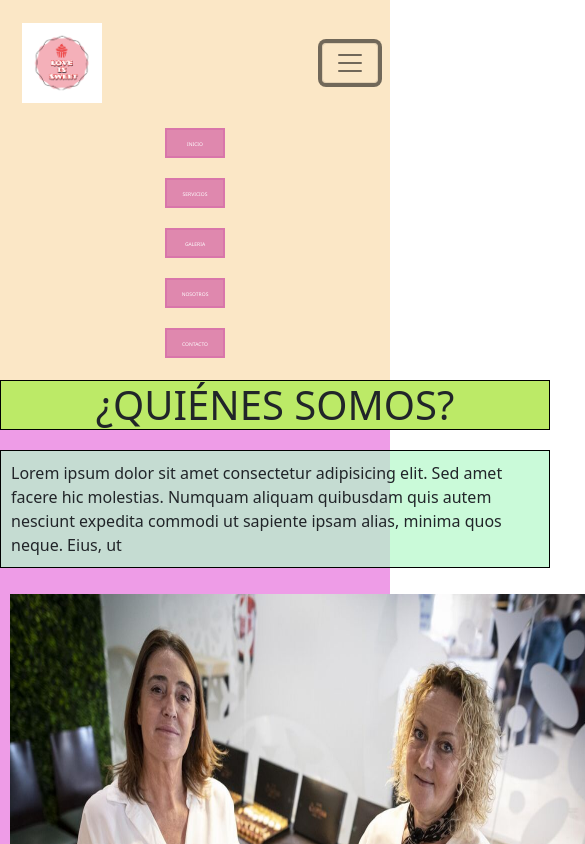
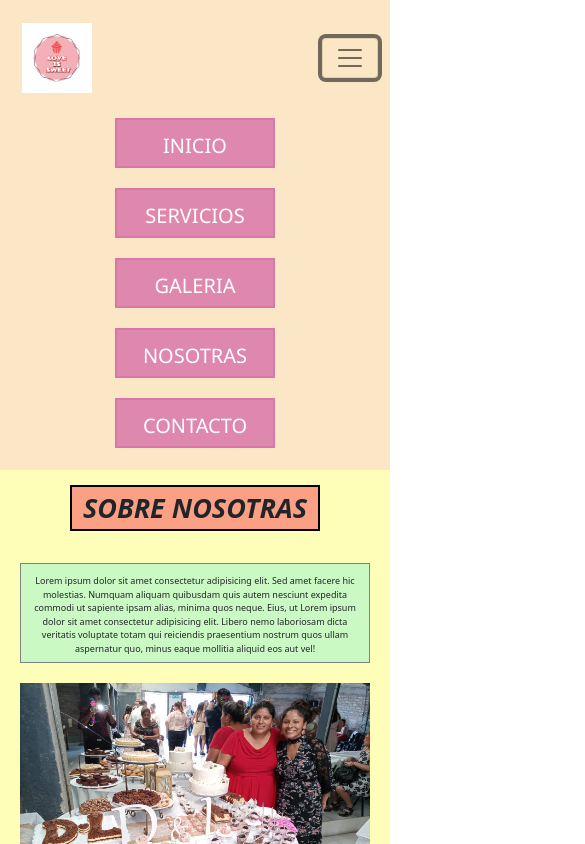
Before and after one commit to NanoJaldin/proyecto-coder, a plain HTML site: page pages/sobreNosotros.html in a window 390 px wide. Both pictures are taken after a click on the button "Toggle navigation". Shown: the top 844 px of the page, 585 px wide, since content can reach past the window. Drawn offline with nearby package versions, Linux system fonts and the light colour scheme.

Commit message:
responsive de Nosotras

```diff
--- a/css/style.css
+++ b/css/style.css
@@ -5,7 +5,6 @@
   padding: 0;
   box-sizing: border-box;
 }
-
 /* --------------------------HEADER------------------- */
 header {
   background-color: #fbe7c6;
@@ -532,7 +531,7 @@ footer .contenedorContacto div ul li a {
 }
 /*--------------------GALERIA-------------- */
 .fotosBoda {
-  background-color: #ecf87f;
+  background-color: #ffd1d5;
   font-family: "Lato", sans-serif;
   font-family: "Noto Sans", sans-serif;
   padding: 20px 10px;
@@ -577,24 +576,41 @@ footer .contenedorContacto div ul li a {
 }
 /*--------------SOBRE NOSOTROS------------ */
 .quienesSomos {
-  background-color: rgb(238, 156, 231);
+  background-color: #fffeb8;
+  display: flex;
+  justify-content: center;
+  align-items: center;
+  flex-direction: column;
+}
+.quienesSomos h1 {
+  border: 2px solid black;
+  width: 500px;
+  text-align: center;
+  margin: 15px;
+  padding: 5px;
+  background-color: rgba(250, 128, 114, 0.736);
+  font-size: 40px;
+  font-style: italic;
+  font-weight: bold;
 }
 .quienesSomos div {
-  width: 550px;
-}
-.quienesSomos div h2 {
-  border: 1px solid black;
-  background-color: #bcea67;
-  text-align: center;
-  font-size: 40px;
-  margin-bottom: 20px;
+  width: 100%;
+  margin: 50px 0px;
+  display: flex;
+  justify-content: space-around;
+  align-items: center;
 }
 .quienesSomos div p {
-  border: 1px solid black;
+  width: 580px;
+  height: 300px;
+  text-align: center;
+  border: 1px solid gray;
+  margin: 10px;
+  background-color: #b4f8c9b3;
   padding: 10px;
-  background-color: #b4f8c9b3;
-}
-.quienesSomos img {
+  font-size: 20px;
+}
+.quienesSomos div img {
   width: 600px;
   height: 500px;
   margin: 10px;
@@ -619,7 +635,7 @@ footer .contenedorContacto div ul li a {
   background-color: #ec7b7fcc;
   /* background-color: rgba(0, 0, 0, 0.4); */
   width: 60%;
-  height: 500px;
+  height: 550px;
   margin: 0 auto;
   display: grid;
   grid-template-areas:
@@ -629,7 +645,7 @@ footer .contenedorContacto div ul li a {
     "comentarios comentarios"
     "enviar enviar";
   grid-template-columns: repeat(2, 1fr);
-  grid-template-rows: 60px 50px 50px 150px 50px;
+  grid-template-rows: 70px 60px 60px 150px 60px;
   /* grid-auto-rows: 50px; */
   row-gap: 20px;
 }
@@ -639,6 +655,7 @@ footer .contenedorContacto div ul li a {
 }
 .formulario .formContenedor div input {
   border: none;
+  font-size: 20px;
   font-weight: 700;
   padding: 0px 10px;
 }
@@ -697,6 +714,7 @@ footer .contenedorContacto div ul li a {
   border: none;
   padding: 5px 10px;
   font-weight: 700;
+  font-size: 20px;
 }
 .formEnviar {
   grid-area: enviar;
@@ -708,7 +726,7 @@ footer .contenedorContacto div ul li a {
   height: 100%;
   width: 20%;
   font-weight: 700;
-  font-size: 20px;
+  font-size: 40px;
   transition: 0.7s;
 }
 .formEnviar input:hover {
@@ -792,6 +810,11 @@ textarea {
     width: 450px;
     height: 400px;
   }
+  /*-------- SOBRE NOSOTRAS -------*/
+  .quienesSomos div img {
+    width: 550px;
+    height: 450px;
+  }
 }
 @media screen and (max-width: 1100px) {
   .hero h1 {
@@ -918,6 +941,15 @@ textarea {
   .foto16 {
     grid-column: span 2;
   }
+  /*------- SOBRE NOSOTRAS --------*/
+  .quienesSomos div p {
+    width: 500px;
+    font-size: 17px;
+  }
+  .quienesSomos div img {
+    width: 500px;
+    height: 400px;
+  }
 }
 @media screen and (max-width: 1000px) {
   .trabajos .trabajosImagen img {
@@ -955,6 +987,14 @@ textarea {
     padding: 12px;
   }
 }
+@media screen and (max-width: 991px) {
+  header nav div div ul li {
+    width: 250px;
+    height: 70px;
+    text-align: center;
+    font-size: 30px;
+  }
+}
 @media screen and (max-width: 975px) {
   footer .contenedorMarca div {
     width: 300px;
@@ -980,6 +1020,16 @@ textarea {
   }
   .trabajos .trabajosImagen img {
     width: 400px;
+    height: 350px;
+  }
+  /*-------- SOBRE NOSOTRAS --------*/
+  .quienesSomos div p {
+    width: 450px;
+    height: 250px;
+    font-size: 15px;
+  }
+  .quienesSomos div img {
+    width: 450px;
     height: 350px;
   }
 }
@@ -1067,6 +1117,16 @@ textarea {
   }
   footer .contenedorMarca div p {
     font-size: 15px;
+  }
+}
+@media screen and (max-width: 840px) {
+  /*-------- SOBRE NOSOTRAS --------*/
+  .quienesSomos div p {
+    font-size: 14px;
+  }
+  .quienesSomos div img {
+    width: 400px;
+    height: 300px;
   }
 }
 @media screen and (max-width: 800px) {
@@ -1175,17 +1235,22 @@ textarea {
   .foto16 {
     grid-column: span 1;
   }
+  /*-------- SOBRE NOSOTRAS --------*/
+  .quienesSomos div p {
+    width: 400px;
+    height: 200px;
+    font-size: 12px;
+  }
+  .quienesSomos div img {
+    width: 350px;
+    height: 250px;
+  }
 }
 @media screen and (max-width: 690px) {
-  header nav ul li {
-    width: 80px;
-    height: 30px;
-    padding: 2px;
-    margin: 10px;
-    text-align: center;
-  }
-  header nav ul li a {
-    font-size: 8px;
+  header nav div div ul li {
+    width: 230px;
+    height: 50px;
+    font-size: 25px;
   }
   .servicioPersonalizado .servicioImagen img {
     width: 270px;
@@ -1218,6 +1283,18 @@ textarea {
   /*-------------- CONTACTO ------------*/
   .formTitulo h2 {
     font-size: 50px;
+  }
+}
+@media screen and (max-width: 650px) {
+  /*-------- SOBRE NOSOTRAS --------*/
+  .quienesSomos div p {
+    width: 350px;
+    height: 150px;
+    font-size: 10px;
+  }
+  .quienesSomos div img {
+    width: 300px;
+    height: 200px;
   }
 }
 @media screen and (max-width: 620px) {
@@ -1286,6 +1363,25 @@ textarea {
     grid-auto-rows: 250px;
     gap: 10px;
   }
+  /*------------ SOBRE NOSOTRAS -------------*/
+  .quienesSomos h1 {
+    width: 350px;
+    font-size: 35px;
+  }
+  .quienesSomos div {
+    margin: 20px 0px 50px 0px;
+    justify-content: center;
+    flex-direction: column;
+  }
+  .quienesSomos div p {
+    width: 500px;
+    height: 250px;
+    font-size: 17px;
+  }
+  .quienesSomos div img {
+    width: 550px;
+    height: 400px;
+  }
 }
 @media screen and (max-width: 570px) {
   footer .contenedorContacto {
@@ -1331,6 +1427,25 @@ textarea {
     width: 35%;
   }
 }
+@media screen and (max-width: 550px) {
+  /*------------ SOBRE NOSOTRAS -------------*/
+  .quienesSomos h1 {
+    width: 300px;
+    font-size: 30px;
+  }
+  .quienesSomos div {
+    margin-top: 10px;
+  }
+  .quienesSomos div p {
+    width: 450px;
+    height: 200px;
+    font-size: 15px;
+  }
+  .quienesSomos div img {
+    width: 500px;
+    height: 350px;
+  }
+}
 @media screen and (max-width: 526px) {
   .servicioPersonalizado {
     flex-direction: column;
@@ -1395,6 +1510,23 @@ textarea {
   }
   footer .contenedorMarca div p {
     font-size: 10px;
+  }
+  /*------------ SOBRE NOSOTRAS -------------*/
+  .quienesSomos h1 {
+    width: 300px;
+    font-size: 30px;
+  }
+  .quienesSomos div {
+    margin-top: 10px;
+  }
+  .quienesSomos div p {
+    width: 400px;
+    height: 150px;
+    font-size: 12px;
+  }
+  .quienesSomos div img {
+    width: 450px;
+    height: 300px;
   }
 }
 @media screen and (max-width: 500px) {
@@ -1450,18 +1582,33 @@ textarea {
     width: 200px;
   }
 }
+@media screen and (max-width: 470px) {
+  /*------------ SOBRE NOSOTRAS -------------*/
+  .quienesSomos h1 {
+    width: 250px;
+    font-size: 27px;
+  }
+  .quienesSomos div {
+    margin-top: 7px;
+  }
+  .quienesSomos div p {
+    width: 350px;
+    height: 100px;
+    font-size: 9px;
+  }
+  .quienesSomos div img {
+    width: 350px;
+    height: 250px;
+  }
+}
 @media screen and (max-width: 451px) {
-  header img {
+  header nav div a img {
     width: 70px;
     height: 70px;
   }
-  header nav ul li {
-    width: 60px;
-    height: 30px;
-  }
-  header nav ul li a {
-    font-size: 5px;
-    margin-bottom: 30px;
+  header nav div div ul li {
+    width: 160px;
+    font-size: 20px;
   }
   footer .contenedorMarca div {
     width: 180px;
@@ -1555,6 +1702,10 @@ textarea {
   footer .contenedorMarca div {
     width: 170px;
   }
+  /*------------- CONTACTO --------------*/
+  .formulario .formContenedor .formTitulo h2 {
+    font-size: 26px;
+  }
 }
 @media screen and (max-width: 366px) {
   .introProductos img {
@@ -1571,4 +1722,21 @@ textarea {
   .fotosBoda .fotosContenedor {
     grid-auto-rows: 150px;
   }
-}
+  /*--------- SOBRE NOSOTRAS ----------*/
+  .quienesSomos h1 {
+    width: 200px;
+    font-size: 20px;
+  }
+  .quienesSomos div {
+    margin-top: 0px;
+  }
+  .quienesSomos div p {
+    width: 300px;
+    height: 100px;
+    font-size: 8px;
+  }
+  .quienesSomos div img {
+    width: 300px;
+    height: 200px;
+  }
+}
--- a/pages/sobreNosotros.html
+++ b/pages/sobreNosotros.html
@@ -31,7 +31,7 @@
                 <a class="nav-link text-white" href="../pages/galeria.html">GALERIA</a>
               </li>
               <li class="nav-item">
-                <a class="nav-link text-white" href="../pages/sobreNosotros.html">NOSOTROS</a>
+                <a class="nav-link text-white" href="../pages/sobreNosotros.html">NOSOTRAS</a>
               </li>
               <li class="nav-item">
                 <a class="nav-link text-white" href="../pages/contacto.html">CONTACTO</a>
@@ -43,11 +43,13 @@
     </header>
     <main>
       <section class="quienesSomos">
+        <h1>SOBRE NOSOTRAS</h1>
         <div>
-          <h2>¿QUIÉNES SOMOS?</h2>
-          <p>Lorem ipsum dolor sit amet consectetur adipisicing elit. Sed amet facere hic molestias. Numquam aliquam quibusdam quis autem nesciunt expedita commodi ut sapiente ipsam alias, minima quos neque. Eius, ut</p>
+          <p>Lorem ipsum dolor sit amet consectetur adipisicing elit. Sed amet facere hic molestias. Numquam aliquam quibusdam quis autem nesciunt expedita commodi ut sapiente ipsam alias, minima quos neque. Eius, ut Lorem ipsum dolor sit amet consectetur adipisicing elit. Libero nemo laboriosam dicta veritatis voluptate totam qui reiciendis praesentium nostrum quos ullam aspernatur quo, minus eaque mollitia aliquid eos aut vel!</p>
+          <img src="../img/fotoPresentacion.jpeg" alt="Foto de nosotras">
         </div>
-        <img src="../img/nosotros.jpg" alt="Foto de nosotras">
+      </section>
+      <section>
 
       </section>
     </main>
```
Also changed, not shown: index.html (+6 -6 lines), pages/contacto.html (+1 -1 lines), pages/galeria.html (+1 -1 lines), pages/servicios.html (+1 -1 lines), img/fotoPresentacion.jpeg (added).
